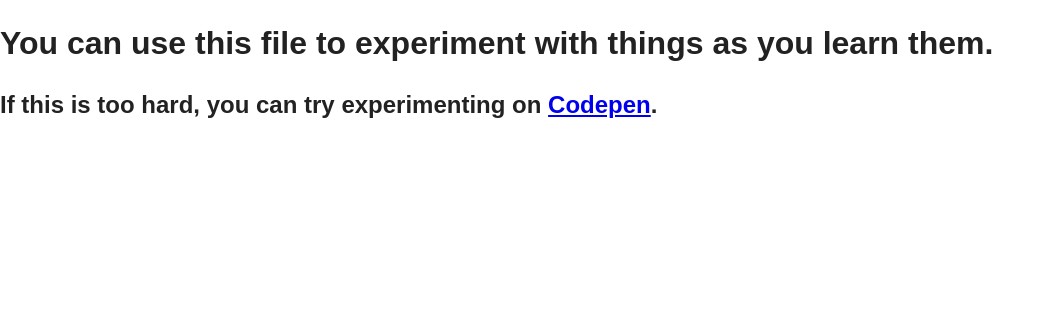
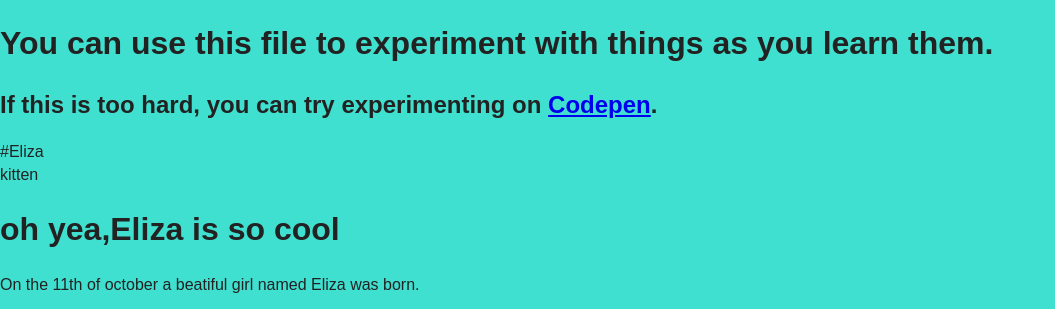
Before and after one commit to meelijane/codelikeagirl-dkbooks, a PHP site: page /learning.html in a window 1280 px wide. Shown: the top 309 px of the page, without its empty margins (0-1055 px from the left). Before the commit the page ends 118 px from the top, so only its background shows below. Run offline with PHP 8.4, Linux system fonts and the light colour scheme.

Commit message:
eliza's website

```diff
--- a/css/styles.css
+++ b/css/styles.css
@@ -13,9 +13,14 @@ section {
 
 .codingiseasy .left {
   flex-basis: 60%;
+
 }
 .codingiseasy .right {
   flex-basis: 40%;
   background-image: url('../img/kitten.jpg');
   background-size: cover;
 }
+
+body{
+  background-color:turquoise;
+}
--- a/learning.html
+++ b/learning.html
@@ -12,6 +12,16 @@
 
       <h1>You can use this file to experiment with things as you learn them.</h1>
       <h2>If this is too hard, you can try experimenting on <a target="_blank" href="http://codepen.io">Codepen</a>.</h2>
+<div>#Eliza</div>
+<div>kitten</div>
+<h1>oh yea,Eliza is so cool</h1>
+<p>On the 11th of october a beatiful girl named Eliza was born.</p>
+<a href='http://www.coolmath-games.com/'>this link goes to cool maths for kids</a>
+  <img src="http://www.jokesoftheday.net/jokes-archive/2016/12/25/Kittens.jpg"</img>
+  <img src="http://www.themescompany.com/wp-content/uploads/2012/07/Maltese-Puppy.jpg" />
+  <iframe width="560" height="315" src="https://www.youtube.com/embed/1xv_FeBGzfk" frameborder="0" allowfullscreen></iframe>
+  <iframe width="560" height="315" src="https://www.youtube.com/embed/6iDX3oTCSYA" frameborder="0" allowfullscreen></iframe>
+  <img src="https://media.giphy.com/media/3osxYpRxjzvPOtwfF6/giphy.gif"/>
 
     </body>
 </html>
```
